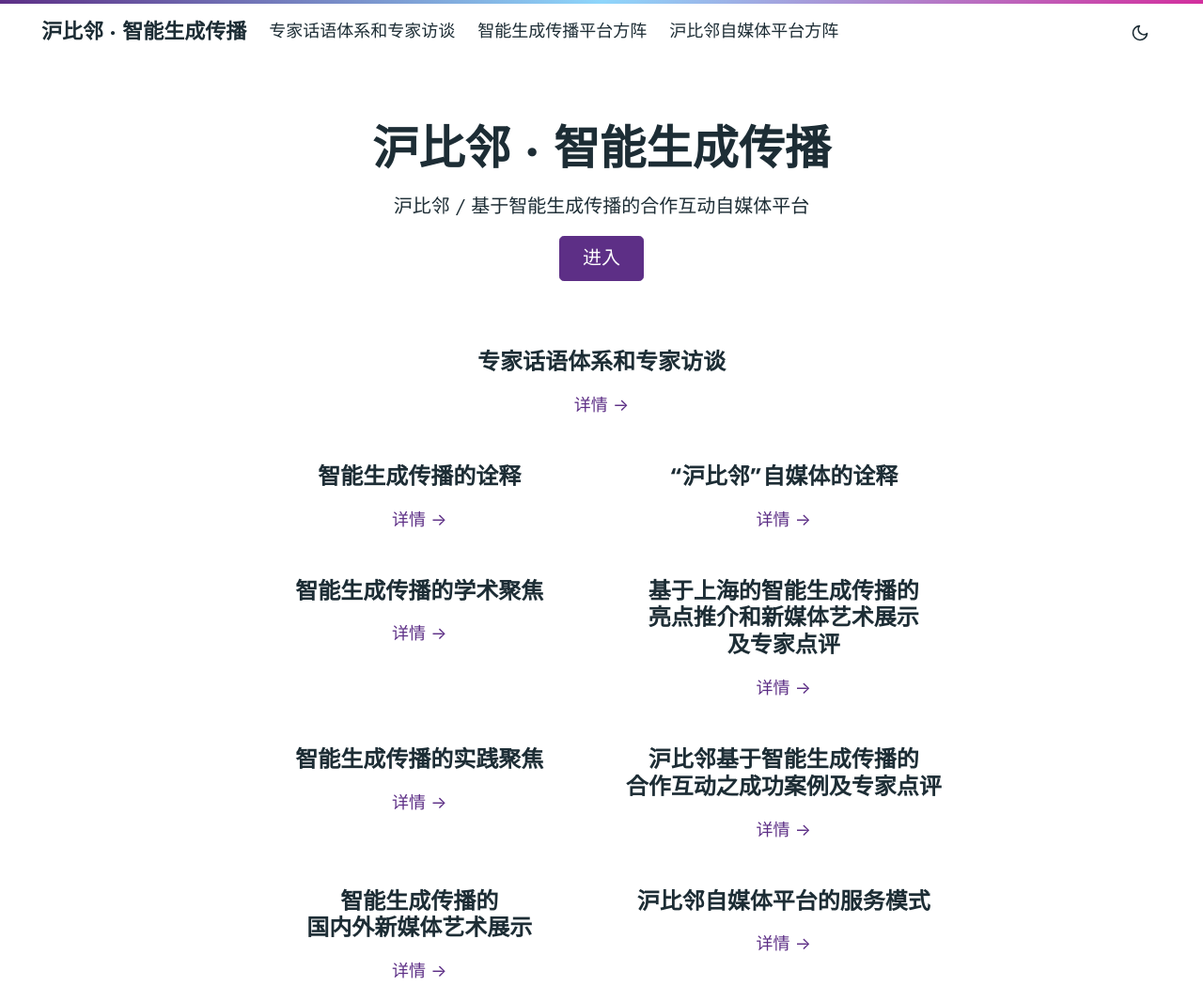
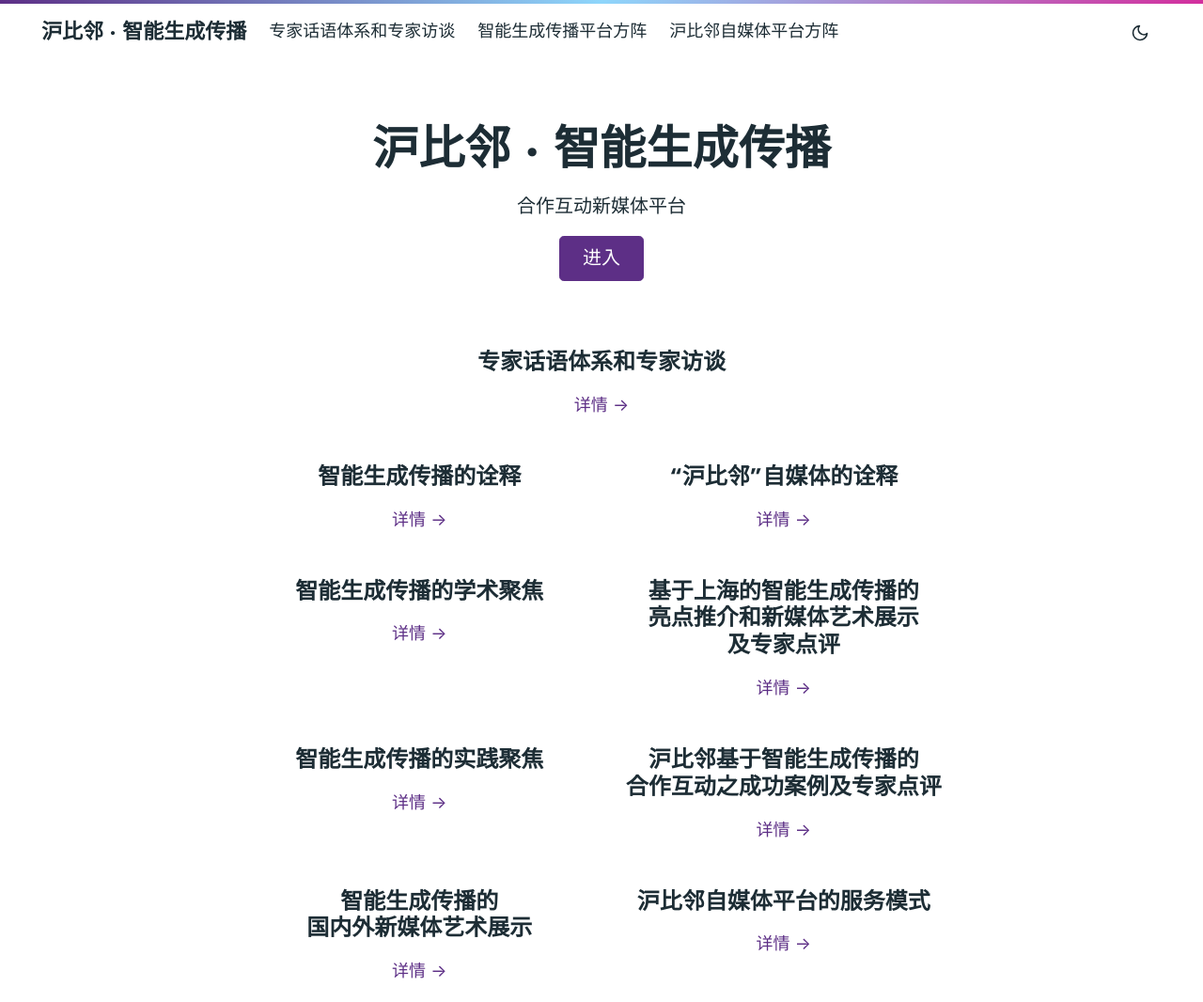
Before and after one commit to hu-bi-lin/hu-bi-lin.github.io, a plain HTML site: page index.html in a window 1280 px wide. Shown: the top 1066 px of the page at 94% size. Drawn offline with Linux system fonts and the light colour scheme.

Commit message:
first commit

```diff
--- a/index.html
+++ b/index.html
@@ -106,7 +106,7 @@
       <h1 class="mt-0">沪比邻 · 智能生成传播</h1>
     </div>
     <div class="col-lg-9 col-xl-8 text-center">
-      <p class="lead">沪比邻 / 基于智能生成传播的合作互动自媒体平台</p>
+      <p class="lead">合作互动新媒体平台</p>
       <a class="btn btn-primary btn-lg px-4 mb-2" href="https://hu-bi-lin.github.io/docs/category1/page1/" role="button">进入</a>
     </div>
   </div>
```
